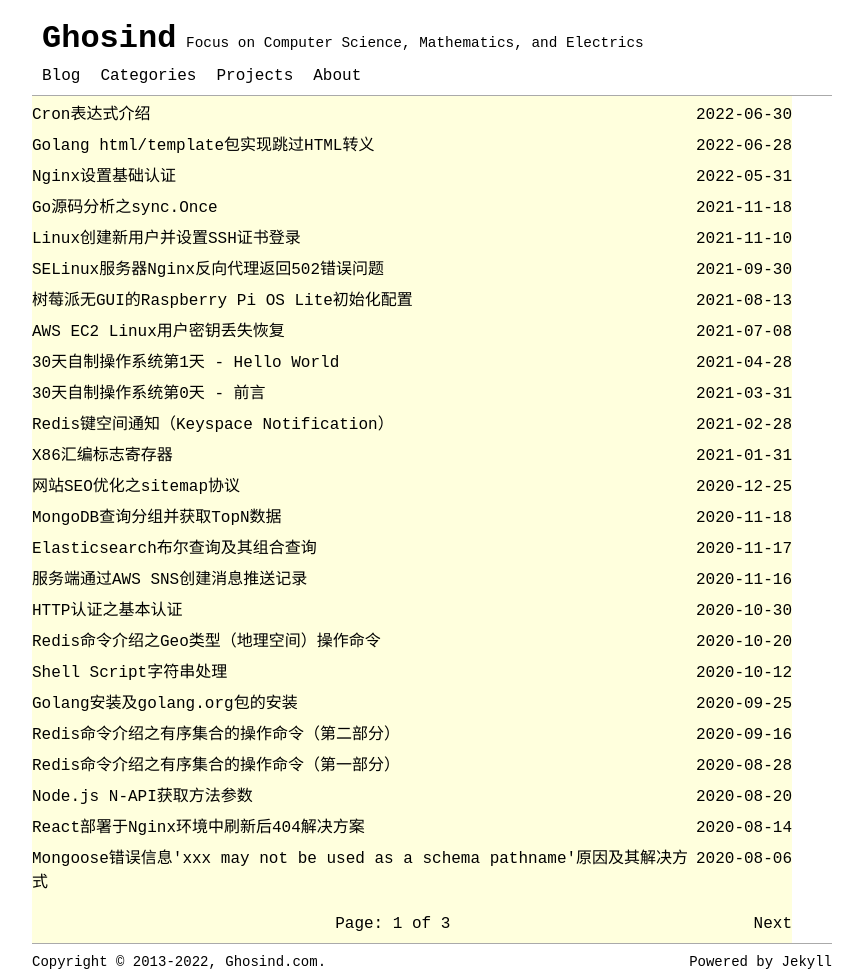
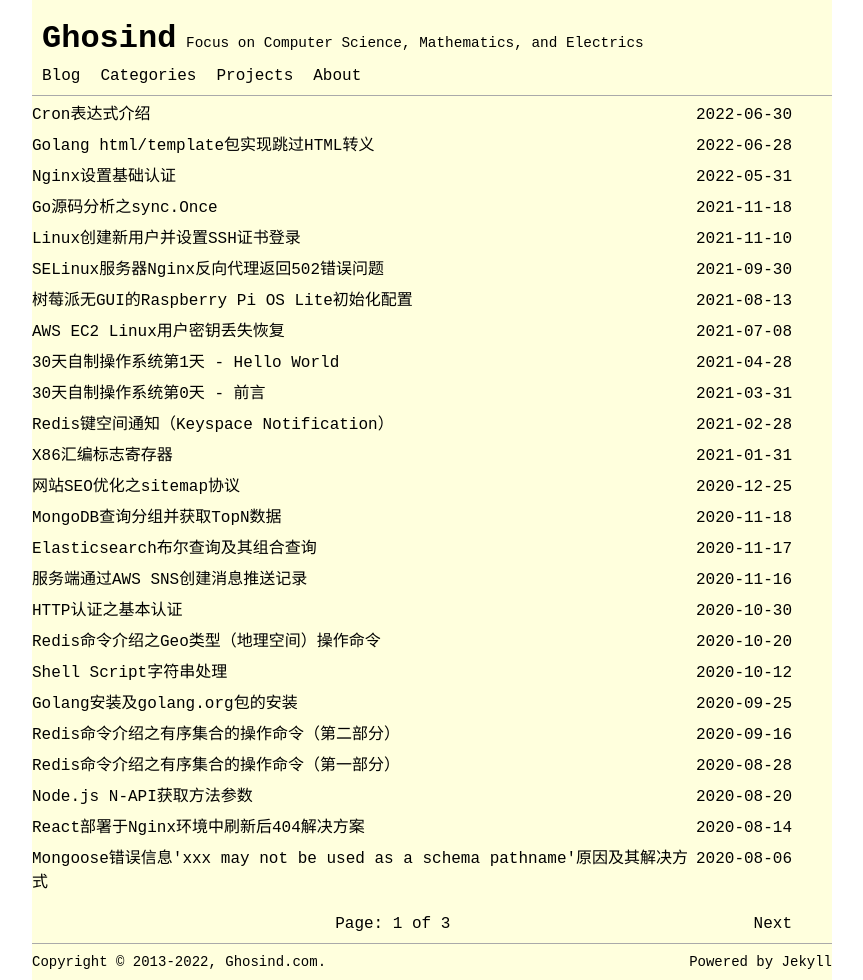
Before and after one commit to mjalalimanesh/mjalalimanesh.github.io, a Jekyll site: the page built from index.html, in a window 1280 px wide. Shown: the whole page, without its empty margins (208-1071 px from the left). Built offline with Jekyll 4.4.1, drawn with Linux system fonts in a browser that asks for light colours; the list of posts is cut into pages by our own code.

Commit message:
Update wrapper.scss

```diff
--- a/_sass/wrapper.scss
+++ b/_sass/wrapper.scss
@@ -6,6 +6,7 @@
 @charset "utf-8";
 
 .container-wrapper {
+  background-color: #FFFFDD;
   width: 100%;
   margin: 0 auto;
   max-width: 800px;
```
